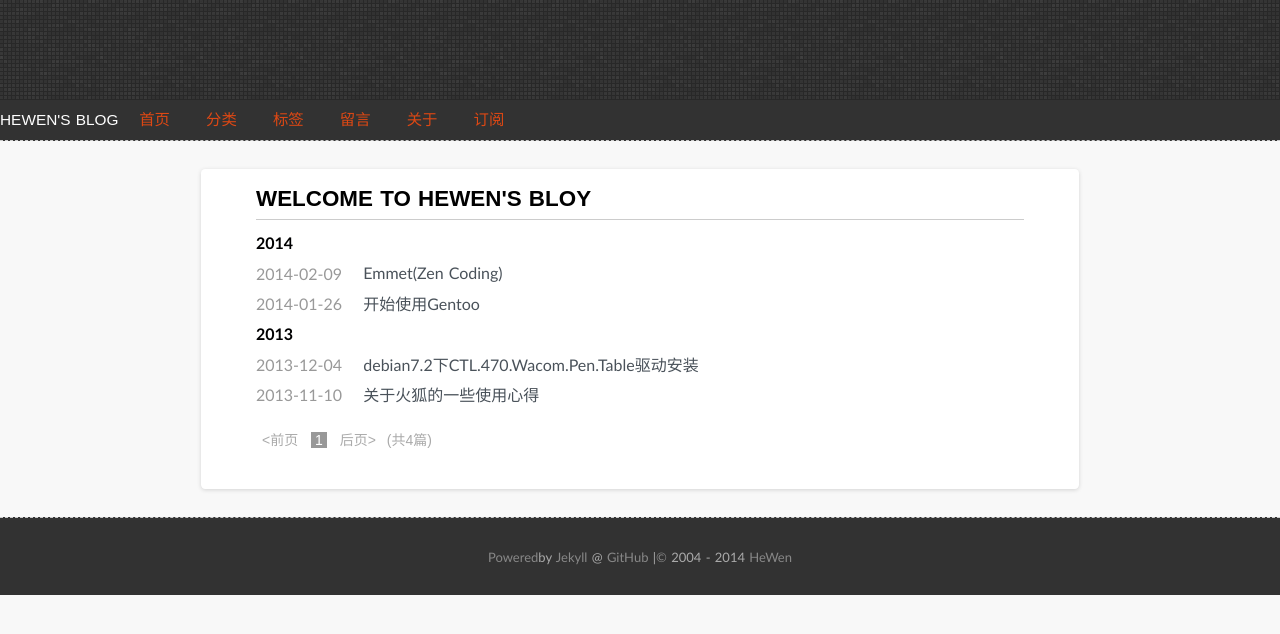
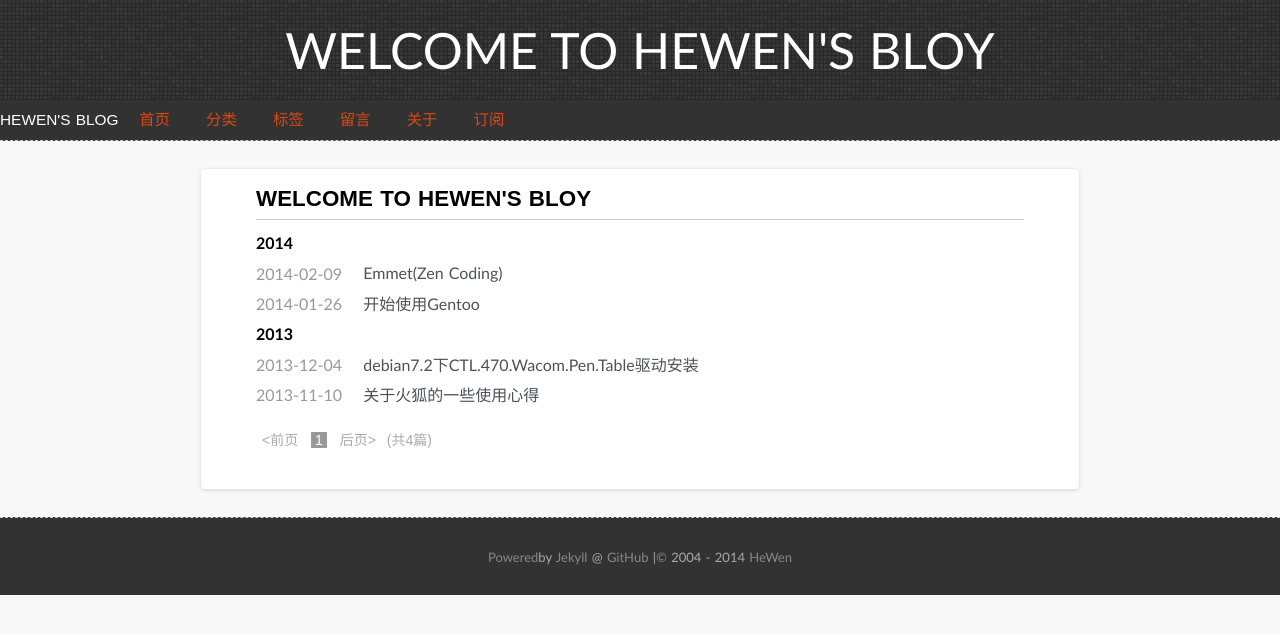
Before and after one commit to hewen/hewen.github.io, a Jekyll site: the page built from index.html, in a window 1280 px wide. Shown: the top 634 px of the page. Built offline with Jekyll 4.4.1, drawn with Linux system fonts in a browser that asks for light colours; some web fonts are replaced; Markdown is read by kramdown in place of the engine named in the settings; the list of posts is cut into pages by our own code.

Commit message:
modify css

```diff
--- a/_layouts/default.html
+++ b/_layouts/default.html
@@ -19,7 +19,7 @@
       <h5>对不起，您使用的浏览器不支持html5。</h5>
       <p>获得最佳页面浏览，请把您的浏览器升级到最新的版本。<a href="https://ie.microsoft.com/">Internet Explorer</a>， <a href="https://chrome.google.com/">Google Chrome</a>，或者<a href="https://mozilla.org/firefox/">Firefox</a>。</p>
   </div>
-  <div id="logo"></div>
+  <div id="logo">WELCOME TO HEWEN'S BLOY</div>
     <nav>
       <span>HEWEN'S BLOG</span>
       <span><a title="网站首页" class="" href="/">首页</a></span>
--- a/media/css/style.css
+++ b/media/css/style.css
@@ -117,4 +117,9 @@ background: #DD4814;
         background-repeat:repeat-x;
         height:100px;
         width:100%;
+        font-size: 50px;
+        height: 100px;
+        line-height: 100px;
+        text-align: center;
+        color:#FFFFFF;
 }
```
